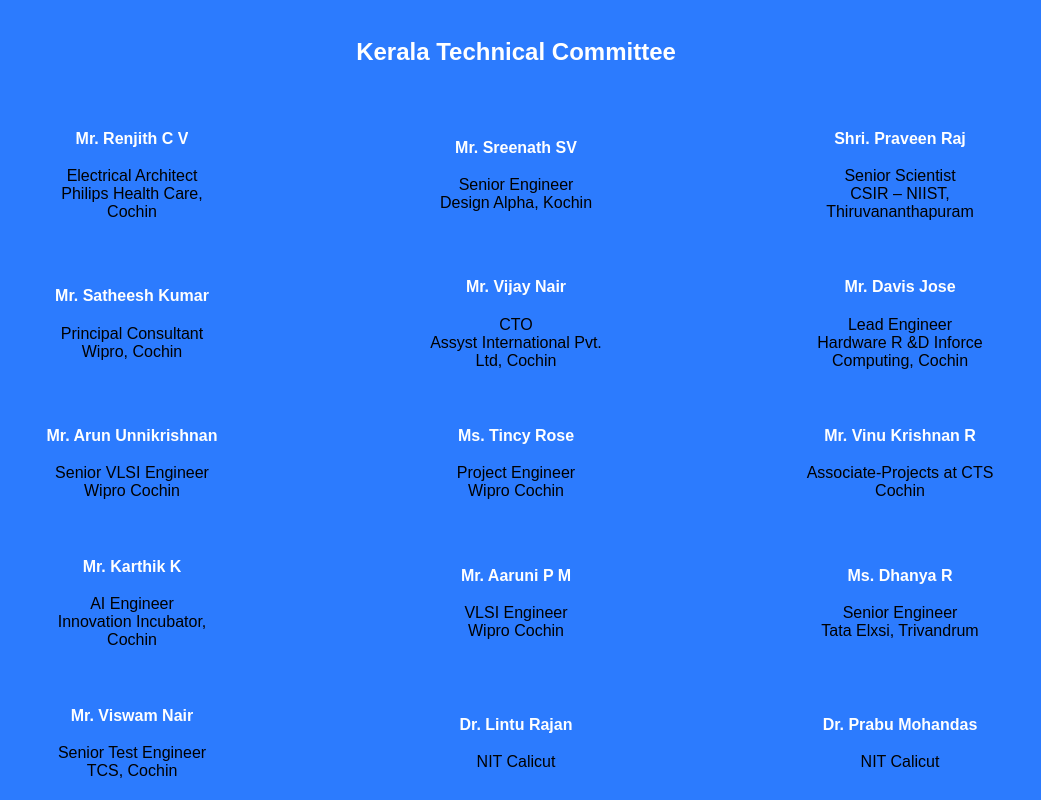
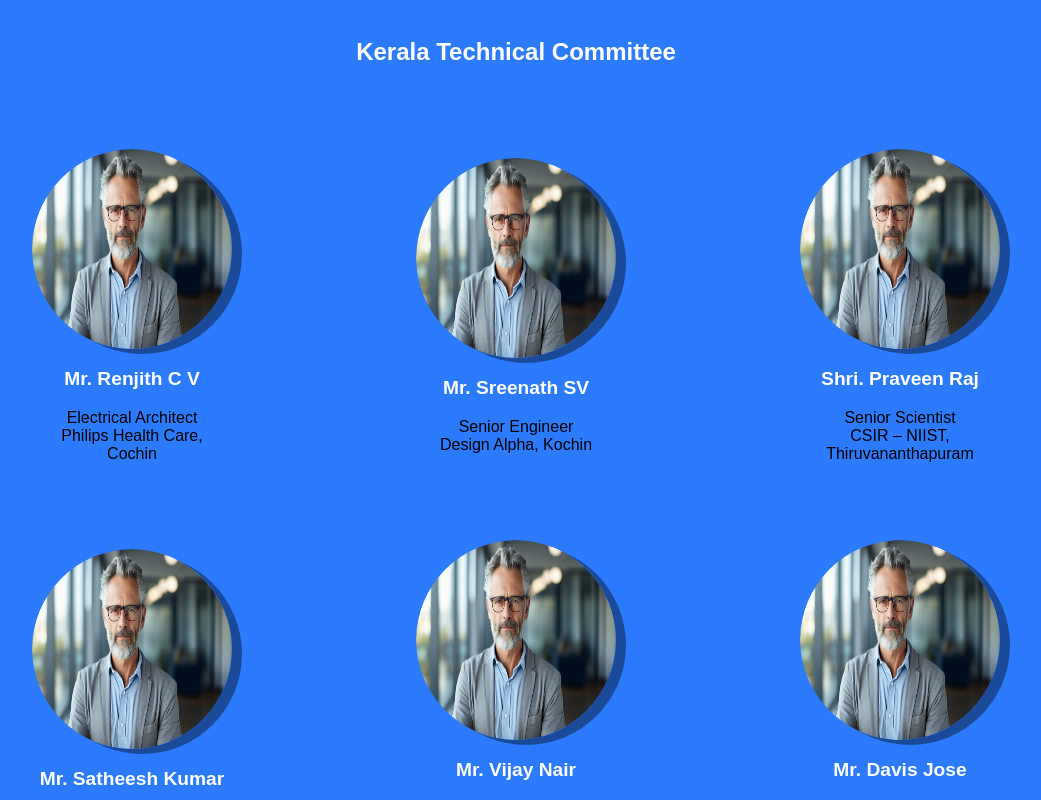
Before and after one commit to Abhijith-Jaideep/adishankara-conference, a React (Create React App) app: page / in a window 1280 px wide. Shown: the part 3100-3900 px from the top of the page, without its empty margins (124-1165 px from the left). Built offline with nearby package versions, Linux system fonts and the light colour scheme.

Commit message:
added dummy images for committee members

```diff
--- a/src/components/Chairs/Chairs.jsx
+++ b/src/components/Chairs/Chairs.jsx
@@ -1,6 +1,7 @@
 import React from 'react'
 import './chairs.css'
 import chairs from '../../assets/Chairs.json'
+import professor from "../../assets/professor.png"
 const Chairs = () => {
     return (
         <div className='Chairs_container'>
@@ -10,6 +11,9 @@
 
                 {chairs.General_Chairs.map((item) => {
                     return <div className='person'>
+                        <div className='image'>
+                            <img src={professor} alt="" />
+                        </div>
                         <div className='name'>
                             {item.name}
                         </div>
@@ -31,6 +35,9 @@
 
                 {chairs.Finance_Chairs.map((item) => {
                     return <div className='person'>
+                        <div className='image'>
+                            <img src={professor} alt="" />
+                        </div>
                         <div className='name'>
                             {item.name}
                         </div>
@@ -52,6 +59,9 @@
 
                 {chairs.Publication_Chairs.map((item) => {
                     return <div className='person'>
+                        <div className='image'>
+                            <img src={professor} alt="" />
+                        </div>
                         <div className='name'>
                             {item.name}
                         </div>
--- a/src/components/Committee/AbroadCommittee.jsx
+++ b/src/components/Committee/AbroadCommittee.jsx
@@ -1,6 +1,7 @@
 import React from 'react'
 import "./committee.css"
 import Abroad from "../../assets/Abroad Committee.json"
+import professor from "../../assets/professor.png"
 const AbroadCommittee = () => {
 
     return (
@@ -10,6 +11,9 @@
 
                 {Abroad.map((item) => {
                     return <div className='person'>
+                        <div className='image'>
+                            <img src={professor} alt="" />
+                        </div>
                         <div className='name' style={{ color: 'white' }}>
                             {item.name}
                         </div>
--- a/src/components/Committee/IndiaCommittee.jsx
+++ b/src/components/Committee/IndiaCommittee.jsx
@@ -1,6 +1,7 @@
 import React from 'react'
 import "./committee.css"
 import India from "../../assets/India Technical Committee.json"
+import professor from "../../assets/professor.png"
 const IndiaCommittee = () => {
 
     return (
@@ -10,6 +11,9 @@
 
                 {India.map((item) => {
                     return <div className='person'>
+                        <div className='image'>
+                            <img src={professor} alt="" />
+                        </div>
                         <div className='name'>
                             {item.name}
                         </div>
--- a/src/components/Committee/KeralaCommittee.jsx
+++ b/src/components/Committee/KeralaCommittee.jsx
@@ -1,6 +1,7 @@
 import React from 'react'
 import "./committee.css"
 import Kerala from "../../assets/Kerala Technical Commitee.json"
+import professor from "../../assets/professor.png"
 const KeralaCommittee = () => {
 
     return (
@@ -9,6 +10,9 @@
             <div className='people'>
                 {Kerala.map((item) => {
                     return <div className='person'>
+                        <div className='image'>
+                            <img src={professor} alt="" />
+                        </div>
                         <div className='name' style={{ color: 'white' }} >
                             {item.name}
                         </div>
--- a/src/components/Committee/committee.css
+++ b/src/components/Committee/committee.css
@@ -30,12 +30,32 @@
     margin-bottom: 5%;
 }
 
-.name {
-    font-weight: bold;
-    color: #2c7bfe;
-}
-
 .info {
     width: 50%;
     margin-top: 5%;
 }
+
+.person .image{
+    margin: 5%;
+    box-shadow: 0 0 0 3px black;
+    border-radius: 50%;
+    box-shadow: 10px 5px  rgba(0,0,0,0.4);
+    -moz-box-shadow: 10px 5px  rgba(0,0,0,0.4);
+    -webkit-box-shadow: 10px 5px  rgba(0,0,0,0.4);
+    -o-box-shadow: 10px 5px  rgba(0,0,0,0.4);
+
+}
+
+.person img{
+    width: 200px;
+    height: 200px;
+    border-radius: 50%;
+    display: block;
+
+  }
+
+.name {
+    font-weight: bold;
+    color: #2c7bfe;
+    font-size: larger;
+}
```
Also changed, not shown: src/assets/professor.png (added).
